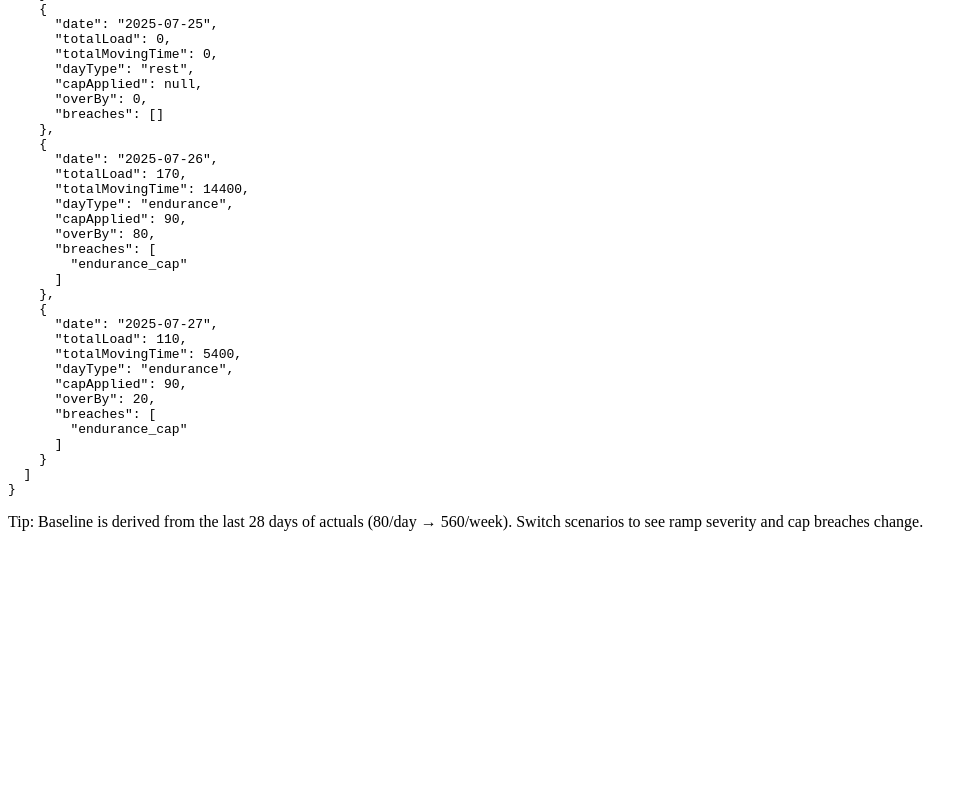
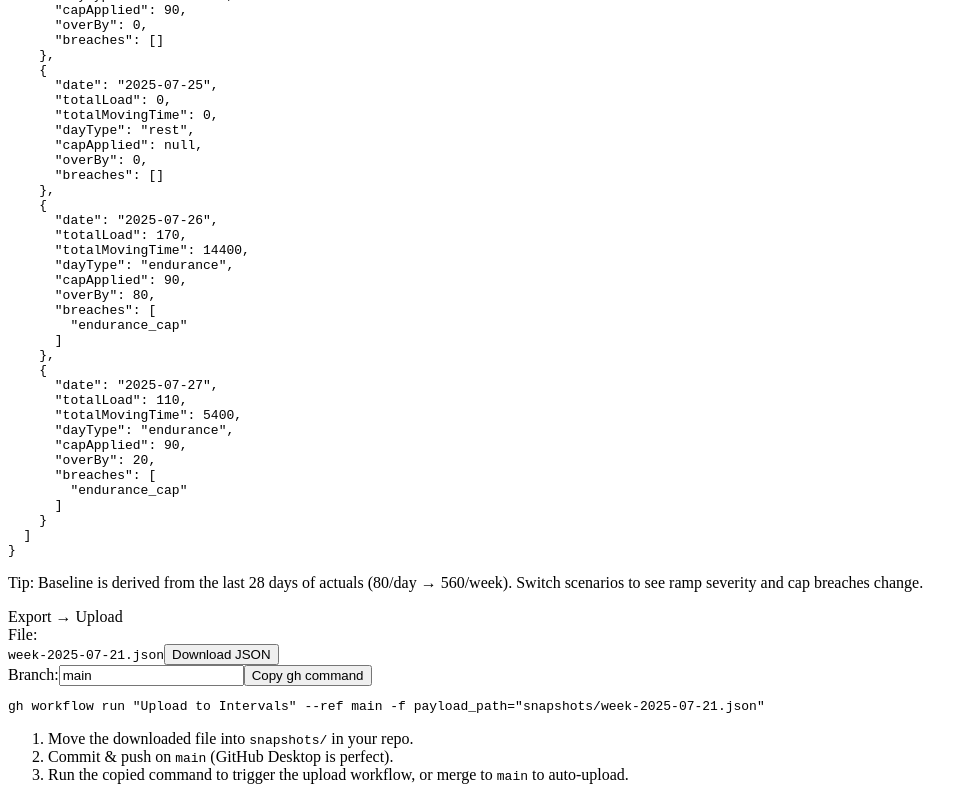
Before and after one commit to tomeese/intervals-icu-bulk-uploader-planned-workouts, a React (Vite) app: page /intervals-icu-bulk-uploader-planned-workouts/demo in a window 1280 px wide. Shown: the part 1971-2771 px from the top of the page, without its empty margins (0-978 px from the left). Before the commit the page ends 2518 px from the top, so only its background shows below. Built offline with nearby package versions, Linux system fonts and the light colour scheme.

Commit message:
1. Added simple header nav to link to the demo 2. Added an export button to the upload panel 3. added schema validation before export 4. Added CI test on push/PR

```diff
--- a/package.json
+++ b/package.json
@@ -9,7 +9,8 @@
   "dependencies": {
     "react": "^19.1.1",
     "react-dom": "^19.1.1",
-    "react-router-dom": "^7.8.2"
+    "react-router-dom": "^7.8.2",
+    "zod": "^4.1.5"
   },
   "scripts": {
     "dev": "vite",
--- a/src/App.tsx
+++ b/src/App.tsx
@@ -1,20 +1,38 @@
 import React from 'react'
 import { Routes, Route, Link } from 'react-router-dom'
 import DemoGuardrails from './pages/DemoGuardrails'
-// If your existing root app is in another component, import it here:
-// import ExistingApp from './ExistingApp'
 
+// Stub for your existing app; replace with your real root component if you have one
 function ExistingApp() {
-  // temporary stub if you don’t have a component handy:
-  return <div style={{padding:16}}>Existing app home. Go to <Link to="/demo">Demo</Link></div>
+  return (
+    <div style={{ padding: 16 }}>
+      <h1 style={{ margin: 0 }}>Intervals Uploader</h1>
+      <p>Home. Head over to the <Link to="/demo">Demo</Link>.</p>
+    </div>
+  )
+}
+
+function SiteNav() {
+  const a = { padding: '8px 12px', borderRadius: 10, textDecoration: 'none', border: '1px solid #e2e8f0' }
+  return (
+    <div style={{ position: 'sticky', top: 0, zIndex: 10, backdropFilter: 'blur(6px)', background: 'rgba(255,255,255,.85)', borderBottom: '1px solid #e2e8f0' }}>
+      <div style={{ display: 'flex', gap: 8, alignItems: 'center', padding: 12, maxWidth: 960, margin: '0 auto' }}>
+        <Link to="/" style={{ ...a }}>Home</Link>
+        <Link to="/demo" style={{ ...a }}>Demo</Link>
+      </div>
+    </div>
+  )
 }
 
 export default function App() {
   return (
-    <Routes>
-      <Route path="/" element={<ExistingApp />} />
-      <Route path="/demo" element={<DemoGuardrails />} />
-      <Route path="*" element={<ExistingApp />} />
-    </Routes>
+    <>
+      <SiteNav />
+      <Routes>
+        <Route path="/" element={<ExistingApp />} />
+        <Route path="/demo" element={<DemoGuardrails />} />
+        <Route path="*" element={<ExistingApp />} />
+      </Routes>
+    </>
   )
 }
--- /dev/null
+++ b/src/components/ExportUploadPanel.tsx
@@ -0,0 +1,90 @@
+import React, { useMemo, useState } from "react";
+import type { WeekPlan } from "../lib/guardrails";
+import { zWeekPlan } from "../lib/schema";
+
+function makeFilename(week: WeekPlan) {
+  return `week-${week.week_start}.json`;
+}
+
+export default function ExportUploadPanel({ week }: { week: WeekPlan }) {
+  const [branch, setBranch] = useState("main");
+  const filename = makeFilename(week);
+
+  // Validate before enabling export
+  const { ok, errors } = useMemo(() => {
+    const res = zWeekPlan.safeParse(week);
+    if (res.success) return { ok: true, errors: [] as string[] };
+    const errs = res.error.issues.map(i => `${i.path.join(".")}: ${i.message}`);
+    return { ok: false, errors: errs };
+  }, [week]);
+
+  const downloadJson = () => {
+    const blob = new Blob([JSON.stringify({ events: week.events }, null, 2)], { type: "application/json" });
+    const url = URL.createObjectURL(blob);
+    const a = document.createElement("a");
+    a.href = url; a.download = filename; a.click();
+    URL.revokeObjectURL(url);
+  };
+
+  const ghCmd = `gh workflow run "Upload to Intervals" --ref ${branch} -f payload_path="snapshots/${filename}"`;
+
+  const copyCmd = async () => {
+    try {
+      await navigator.clipboard.writeText(ghCmd);
+      alert("Command copied. After you commit the file under snapshots/, run it in a terminal.");
+    } catch {
+      prompt("Copy command:", ghCmd);
+    }
+  };
+
+  return (
+    <div className="rounded-2xl border border-slate-200 p-3 bg-white/70">
+      <div className="text-sm font-semibold text-slate-800 mb-2">Export → Upload</div>
+
+      {!ok && (
+        <div className="mb-2 rounded-lg border border-rose-200 bg-rose-50 p-2 text-sm text-rose-800">
+          <div className="font-medium">Fix before export:</div>
+          <ul className="list-disc pl-5">
+            {errors.map((e, i) => <li key={i}>{e}</li>)}
+          </ul>
+        </div>
+      )}
+
+      <div className="flex flex-wrap items-end gap-2">
+        <div className="text-sm text-slate-700">File:</div>
+        <code className="text-xs bg-slate-50 border border-slate-200 rounded px-2 py-1">{filename}</code>
+        <button
+          className="ml-auto rounded-lg border border-slate-300 px-3 py-1 text-sm hover:bg-slate-50 disabled:opacity-50"
+          onClick={downloadJson}
+          disabled={!ok}
+        >
+          Download JSON
+        </button>
+      </div>
+
+      <div className="mt-3 text-sm text-slate-700">
+        <div className="flex items-center gap-2">
+          <label className="text-sm">
+            Branch:
+            <input
+              className="ml-2 rounded-lg border px-2 py-1 text-sm w-40"
+              value={branch}
+              onChange={(e) => setBranch(e.target.value)}
+              placeholder="main"
+            />
+          </label>
+          <button className="ml-auto rounded-lg border border-slate-300 px-3 py-1 text-sm hover:bg-slate-50" onClick={copyCmd}>
+            Copy gh command
+          </button>
+        </div>
+        <pre className="mt-2 text-xs bg-slate-50 border border-slate-200 rounded p-2 overflow-auto">{ghCmd}</pre>
+
+        <ol className="mt-2 text-xs text-slate-500 list-decimal pl-5">
+          <li>Move the downloaded file into <code>snapshots/</code> in your repo.</li>
+          <li>Commit & push on <code>{branch || "main"}</code> (GitHub Desktop is perfect).</li>
+          <li>Run the copied command to trigger the upload workflow, or merge to <code>main</code> to auto-upload.</li>
+        </ol>
+      </div>
+    </div>
+  );
+}
--- /dev/null
+++ b/src/lib/schema.ts
@@ -0,0 +1,24 @@
+import { z } from "zod";
+
+// Inclusive language: allowlist of supported types
+export const ALLOWLIST_TYPES = ["Ride", "Gravel Ride", "Virtual Ride", "Run", "Swim", "Workout"] as const;
+
+export const zEvent = z.object({
+  external_id: z.string().min(1),
+  start_date_local: z.string()
+    .regex(/^\d{4}-\d{2}-\d{2}T\d{2}:\d{2}$/, "expect YYYY-MM-DDTHH:MM (local time, no Z)"),
+  type: z.enum(ALLOWLIST_TYPES),
+  category: z.literal("WORKOUT"),
+  moving_time: z.number().int().nonnegative(),
+  icu_training_load: z.number().int().nonnegative(),
+  name: z.string().min(1).optional(),        // uploader will fill if missing
+  description: z.string().optional(),
+});
+
+export const zWeekPlan = z.object({
+  week_start: z.string().regex(/^\d{4}-\d{2}-\d{2}$/, "expect YYYY-MM-DD"),
+  events: z.array(zEvent),
+});
+
+export type ZEvent = z.infer<typeof zEvent>;
+export type ZWeekPlan = z.infer<typeof zWeekPlan>;
--- a/src/pages/DemoGuardrails.tsx
+++ b/src/pages/DemoGuardrails.tsx
@@ -4,6 +4,7 @@ import type { WeekPlan, WorkoutEvent, HistoryInputs } from "../lib/guardrails";
 import { computeGuardrails } from "../lib/guardrails";
 import ExportButton from "../components/ExportButton";
 import WhatIfPanel from "../components/WhatIfPanel";
+import ExportUploadPanel from "../components/ExportUploadPanel";
 
 function labelFrom(desc?: string, type?: WorkoutEvent["type"], load?: number, secs?: number) {
   if (desc && desc.trim()) return desc.split("\n")[0].slice(0, 80);
@@ -124,6 +125,7 @@ export default function DemoGuardrails() {
           Tip: Baseline is derived from the last 28 days of actuals (80/day → 560/week). Switch scenarios to see ramp severity and cap breaches change.
         </p>
       </div>
+      <ExportUploadPanel week={week} />
     </div>
   );
 }
```
Also changed, not shown: 1 other file (tests, documents, lock files or other folders).
